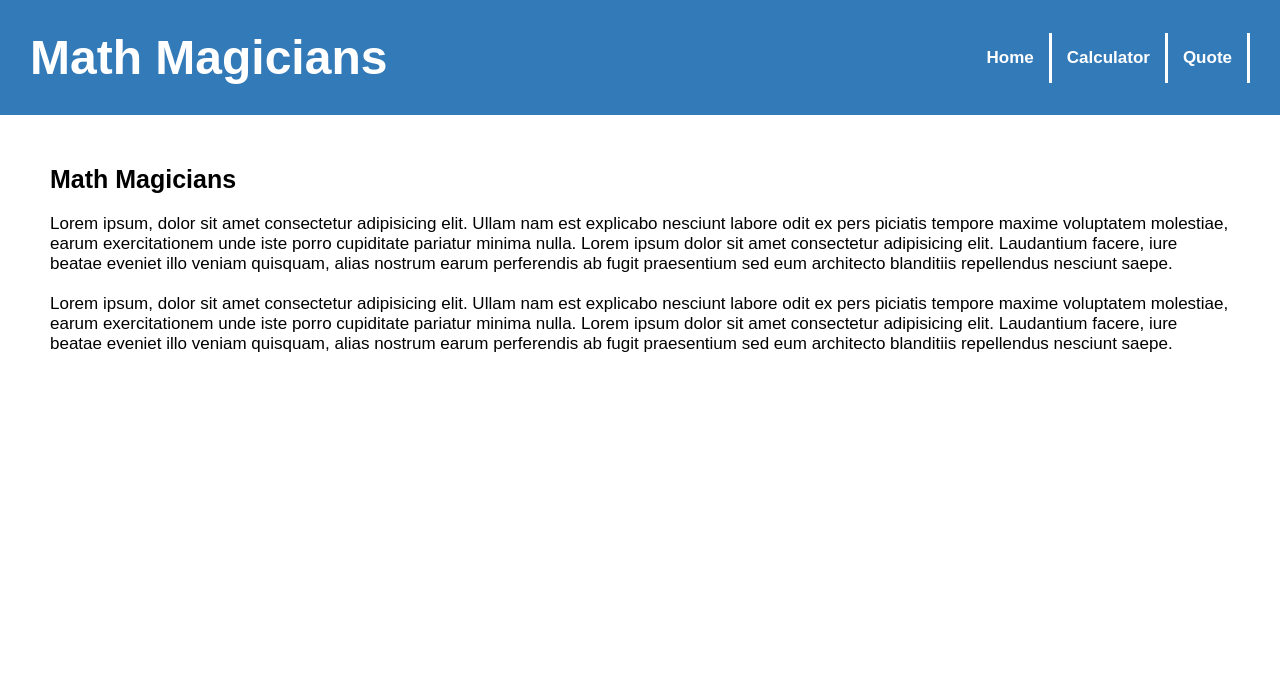
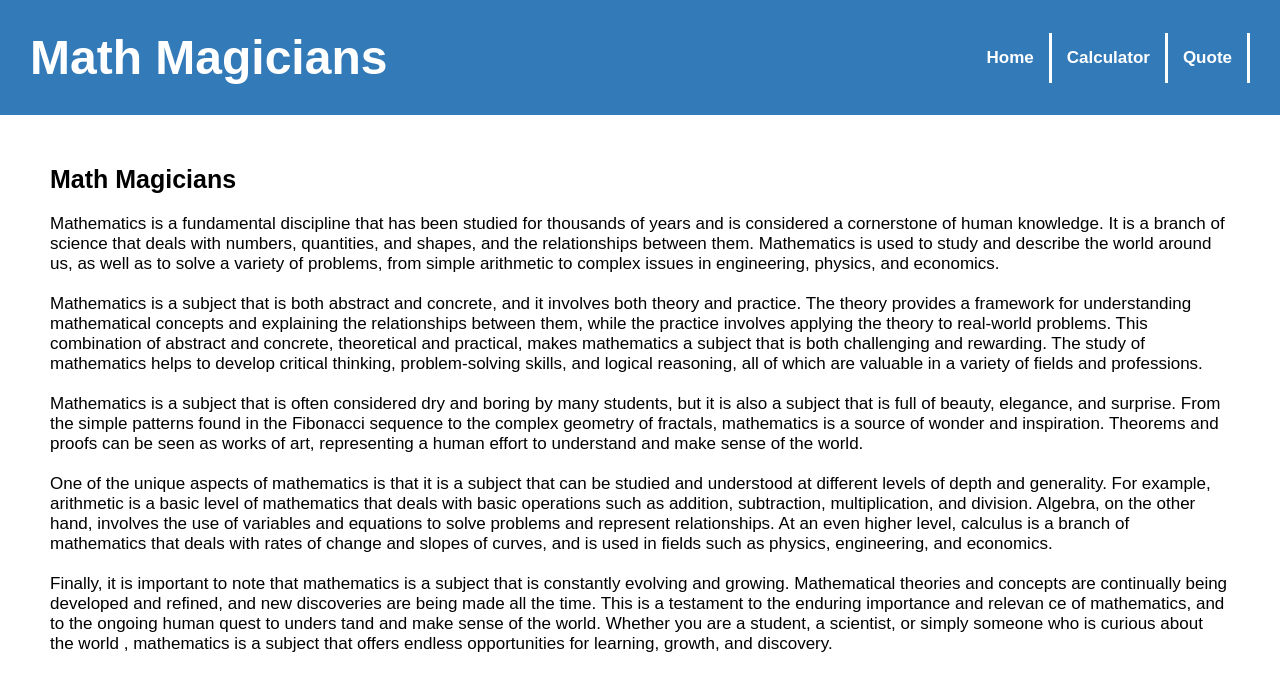
Before and after one commit to quavo19/Math-Magician, a React (Create React App) app: page / in a window 1280 px wide. Shown: the top 690 px of the page. Built offline with nearby package versions, Linux system fonts and the light colour scheme.

Commit message:
Add maths texts

```diff
--- a/src/components/Home.js
+++ b/src/components/Home.js
@@ -4,27 +4,67 @@ const HomePage = () => (
   <div className="Home">
     <h3>Math Magicians</h3>
     <p>
-      Lorem ipsum, dolor sit amet consectetur adipisicing
-      elit. Ullam nam est explicabo nesciunt labore odit ex pers
-      piciatis tempore maxime voluptatem molestiae, earum exercitationem
-      unde iste porro cupiditate pariatur minima nulla.
-      Lorem ipsum dolor sit amet consectetur adipisicing elit.
-      Laudantium facere, iure beatae eveniet illo veniam quisquam,
-      alias nostrum earum perferendis ab fugit praesentium sed eum
-      architecto blanditiis repellendus nesciunt saepe.
+      Mathematics is a fundamental discipline that has been
+      studied for thousands of years and is considered a
+      cornerstone of human knowledge. It is a branch of
+      science that deals with numbers, quantities, and shapes,
+      and the relationships between them. Mathematics is used
+      to study and describe the world around us, as well as to
+      solve a variety of problems, from simple arithmetic to
+      complex issues in engineering, physics, and economics.
 
     </p>
     <p>
-      Lorem ipsum, dolor sit amet consectetur adipisicing
-      elit. Ullam nam est explicabo nesciunt labore odit ex pers
-      piciatis tempore maxime voluptatem molestiae, earum exercitationem
-      unde iste porro cupiditate pariatur minima nulla.
-      Lorem ipsum dolor sit amet consectetur adipisicing elit.
-      Laudantium facere, iure beatae eveniet illo veniam quisquam,
-      alias nostrum earum perferendis ab fugit praesentium sed eum
-      architecto blanditiis repellendus nesciunt saepe.
+      Mathematics is a subject that is both abstract and concrete,
+      and it involves both theory and practice. The theory provides
+      a framework for understanding mathematical concepts and
+      explaining the relationships between them, while the
+      practice involves applying the theory to real-world
+      problems. This combination of abstract and concrete,
+      theoretical and practical, makes mathematics a subject
+      that is both challenging and rewarding. The study of
+      mathematics helps to develop critical thinking,
+      problem-solving skills, and logical reasoning,
+      all of which are valuable in a variety of fields
+      and professions.
 
     </p>
+    <p>
+      Mathematics is a subject that is often considered
+      dry and boring by many students, but it is also a
+      subject that is full of beauty, elegance, and surprise.
+      From the simple patterns found in the Fibonacci
+      sequence to the complex geometry of fractals, mathematics is a
+      source of wonder and inspiration. Theorems and proofs can be
+      seen as works of art, representing a human effort to
+      understand and make sense of the world.
+    </p>
+    <p>
+      One of the unique aspects of mathematics is that it is a
+      subject that can be studied and understood at different
+      levels of depth and generality. For example, arithmetic
+      is a basic level of mathematics that deals with basic
+      operations such as addition, subtraction, multiplication,
+      and division. Algebra, on the other hand, involves the use
+      of variables and equations to solve problems and represent
+      relationships. At an even higher level, calculus is
+      a branch of mathematics that deals with rates of change
+      and slopes of curves, and is used in fields such as physics,
+      engineering, and economics.
+    </p>
+    <p>
+      Finally, it is important to note that mathematics is a
+      subject that is constantly evolving and growing. Mathematical
+      theories and concepts are continually being developed and
+      refined, and new discoveries are being made all the time.
+      This is a testament to the enduring importance and relevan
+      ce of mathematics, and to the ongoing human quest to unders
+      tand and make sense of the world. Whether you are a student,
+      a scientist, or simply someone who is curious about the world
+      , mathematics is a subject that offers endless opportunities
+      for learning, growth, and discovery.
+    </p>
+
   </div>
 );
 
```
